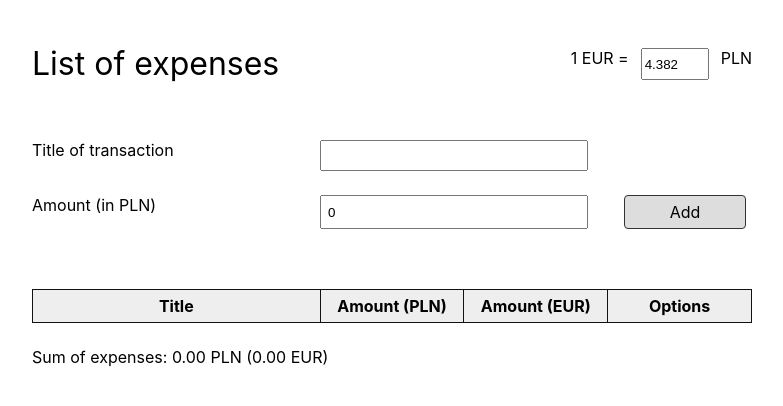
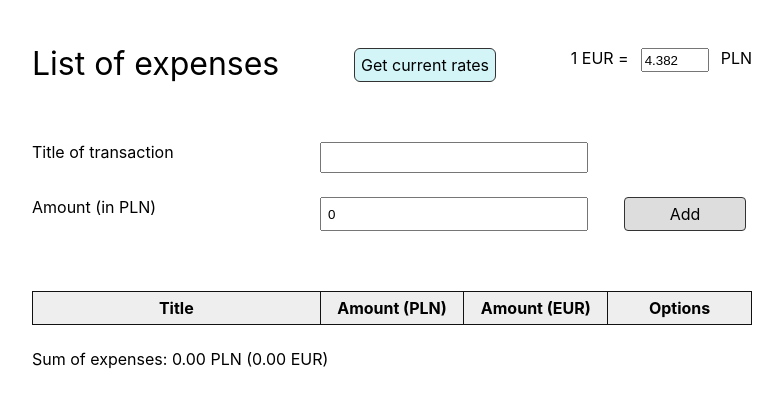
Before and after one commit to MarcinOstaszewski/playbook-expenses-list, a React (Create React App) app: page / in a window 1280 px wide. Shown: the top 406 px of the page, without its empty margins (16-799 px from the left). Built offline with nearby package versions, Linux system fonts and the light colour scheme.

Commit message:
add button to get current PLN to EUR rates from NBP

```diff
--- a/src/App.css
+++ b/src/App.css
@@ -15,8 +15,16 @@
   font-size: 32px;
   line-height: 32px;
 }
+.header .get-current-rates {
+  padding: 6px;
+  border: 1px solid #333;
+  border-radius: 6px;
+  background-color: #d3f5f8;
+}
 .header .pln-to-eur {
   display: flex;
+  vertical-align: bottom;
+  height: 24px;
 }
 .header .pln-to-eur input {
   width: 60px;
--- a/src/components/Header.tsx
+++ b/src/components/Header.tsx
@@ -1,9 +1,18 @@
-import * as React from 'react';
+import React from 'react';
 import { observer } from 'mobx-react';
 
 import store from '../store/store';
+import axios from 'axios';
 
 const Header: React.FC = () => {
+
+    const getCurrentRates = () => {
+        (async () => {
+            await axios.get('http://api.nbp.pl/api/exchangerates/rates/a/eur/')
+            .then( res => store.plnToEur = res.data.rates[0].mid);
+        })();
+    }
+
     const setPlnToEur = (value: number) => {
         return value > 0 ? value : 0.001;
     }
@@ -11,6 +20,7 @@ const Header: React.FC = () => {
     return <>
         <div className="header">
             <div className="title">List of expenses</div>
+            <div className="get-current-rates" onClick={getCurrentRates}>Get current rates</div>
             <div className="pln-to-eur">
                 <span className="pln-to-eur-label">1 EUR =</span>
                     <input
```
